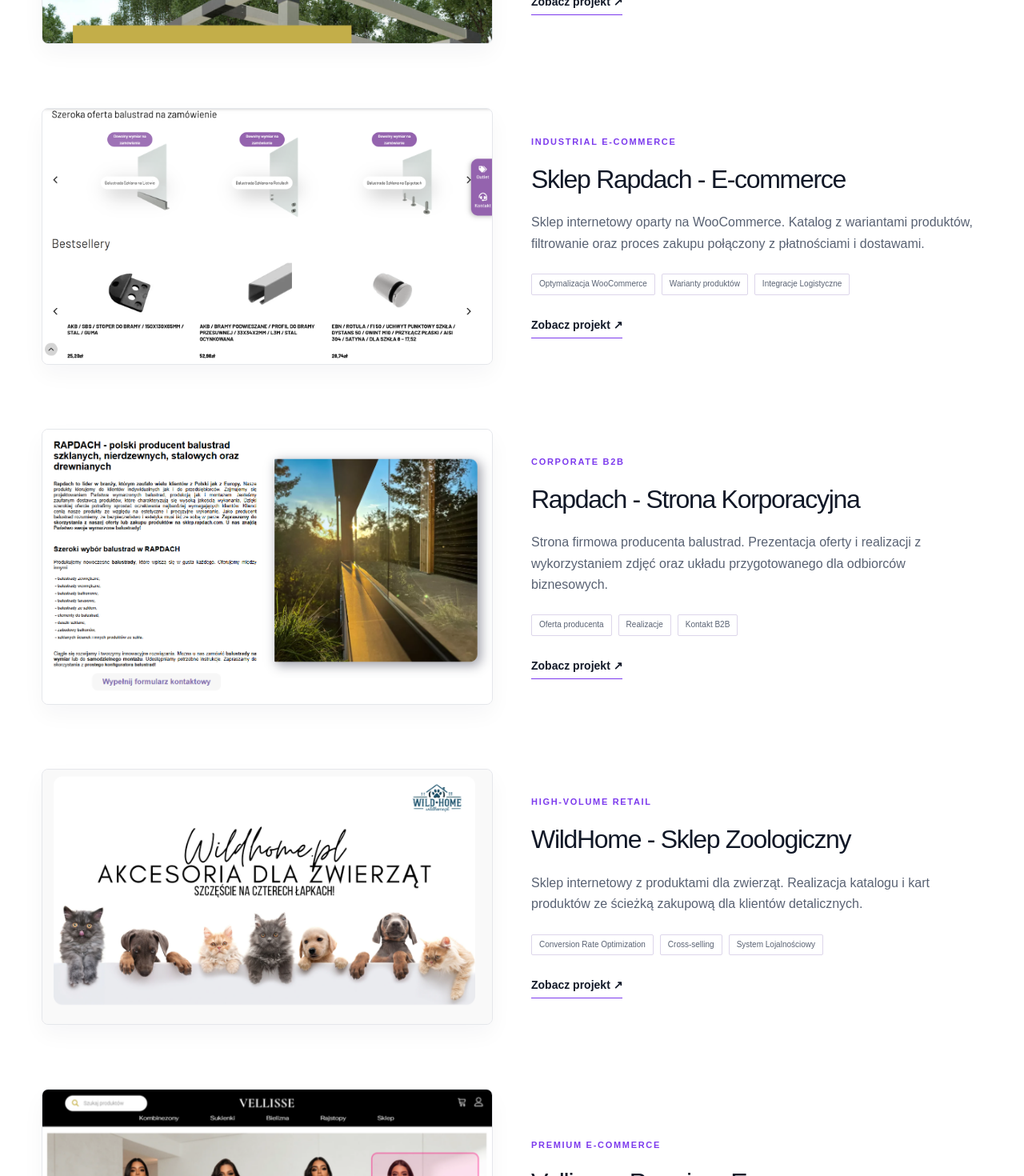
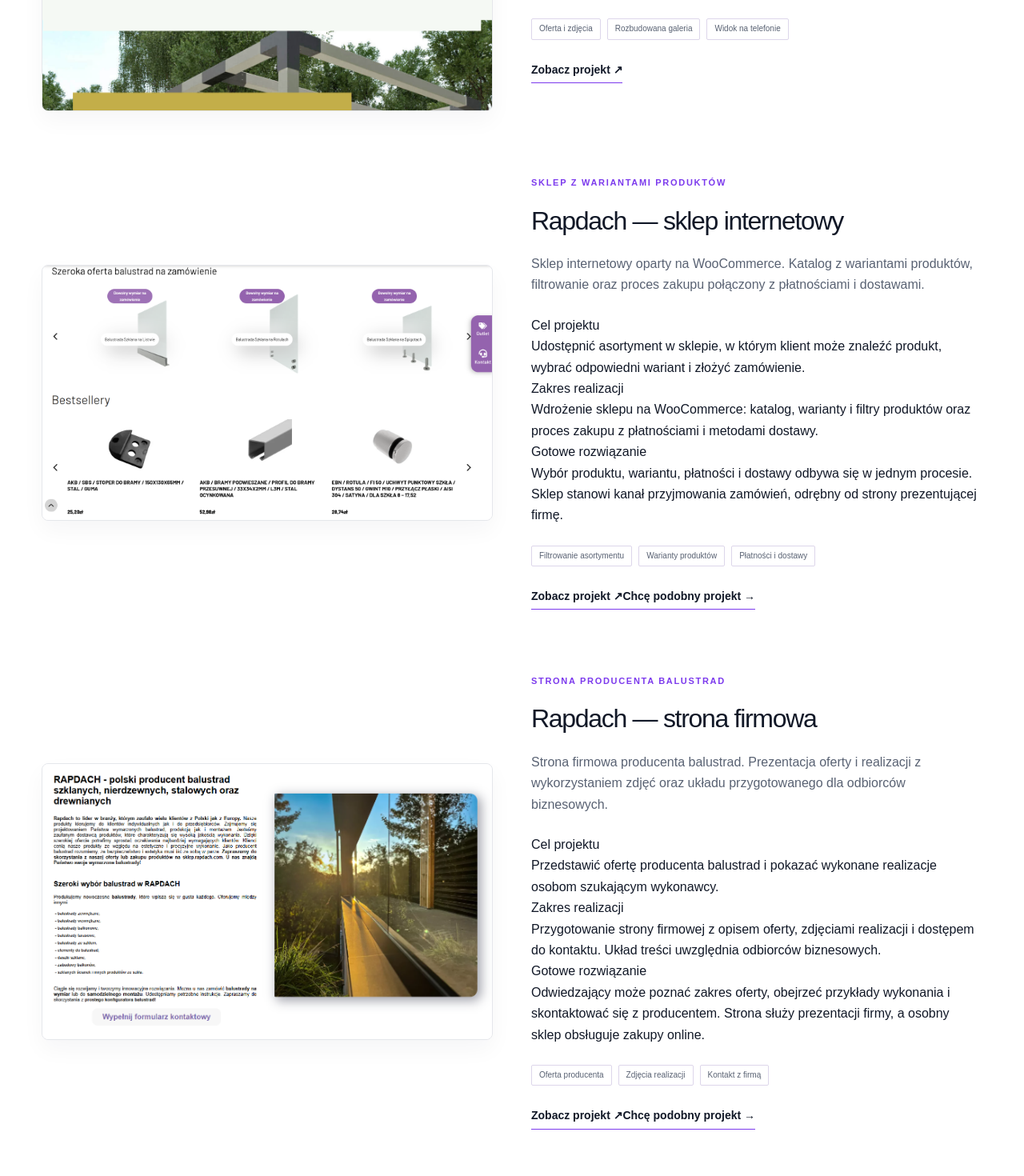
Before and after one commit to tadek24/webspanner-site, a Next.js app: page /portfolio in a window 1280 px wide. Shown: the part 1280-2750 px from the top of the page at 80% size. Built offline with nearby package versions, Linux system fonts and the light colour scheme.

Commit message:
Explain project scope and simplify service enquiries

```diff
--- a/pages/index.js
+++ b/pages/index.js
@@ -74,8 +74,8 @@
             </p>
           </div>
           <div className="ws-service-evidence">
-            <article><img src="/rapdach.png" alt="Rapdach — strona firmowa producenta" width={1280} height={720} loading="lazy" decoding="async" /><h3><Link href="/portfolio#rapdach-strona">Rapdach — strona firmowa</Link></h3><p>Prezentacja oferty i realizacji producenta. Przykład strony wspierającej kontakt z klientami biznesowymi.</p><Link className="ws-text-link" href="/portfolio#rapdach-strona">Zobacz realizację →</Link></article>
-            <article><img src="/ztrejman-sklep.png" alt="Z.Rejman — sklep internetowy z meblami" width={1280} height={720} loading="lazy" decoding="async" /><h3><Link href="/portfolio#z-rejman">Z.Rejman — sklep internetowy</Link></h3><p>Sklep z meblami tapicerowanymi: katalog produktów i ścieżka od wyboru modelu do zamówienia.</p><Link className="ws-text-link" href="/portfolio#z-rejman">Zobacz realizację →</Link></article>
+            <article><img src="/rapdach.webp" alt="Rapdach — strona firmowa producenta" width={1280} height={720} loading="lazy" decoding="async" /><h3><Link href="/portfolio#rapdach-strona">Rapdach — strona firmowa</Link></h3><p>Prezentacja oferty i realizacji producenta. Przykład strony wspierającej kontakt z klientami biznesowymi.</p><Link className="ws-text-link" href="/portfolio#rapdach-strona">Zobacz realizację →</Link></article>
+            <article><img src="/ztrejman-sklep.webp" alt="Z.Rejman — sklep internetowy z meblami" width={1280} height={720} loading="lazy" decoding="async" /><h3><Link href="/portfolio#z-rejman">Z.Rejman — sklep internetowy</Link></h3><p>Sklep z meblami tapicerowanymi: katalog produktów i ścieżka od wyboru modelu do zamówienia.</p><Link className="ws-text-link" href="/portfolio#z-rejman">Zobacz realizację →</Link></article>
           </div>
           <Link className="ws-text-link ws-more" href="/portfolio">
             Zobacz wszystkie realizacje →
--- a/pages/kontakt.js
+++ b/pages/kontakt.js
@@ -1,9 +1,19 @@
 import Layout from "../components/Layout";
 import Link from "next/link";
 import Portrait from "../components/Portrait";
-import { useState, useRef } from "react";
+import { useState, useRef, useEffect } from "react";
+import { useRouter } from "next/router";
+import { getContactContext } from "../lib/contact-intent";
 import { trackContactEvent } from "../lib/analytics";
 export default function Contact() {
+  const router = useRouter();
+  const context = getContactContext(router.query);
+  const [subject, setSubject] = useState("");
+  const subjectEdited = useRef(false);
+  const suggestedSubject = context?.subject || "";
+  useEffect(() => {
+    if (router.isReady && !subjectEdited.current) setSubject(suggestedSubject);
+  }, [router.isReady, suggestedSubject]);
   const [status, setStatus] = useState("idle");
   const [notice, setNotice] = useState("");
   const pending = useRef(false);
@@ -37,6 +47,8 @@
       if (!data.website) trackContactEvent("generate_lead", "contact_form");
       setNotice(payload.message || "Dziękuję! Wiadomość została wysłana.");
       form.reset();
+      subjectEdited.current = false;
+      setSubject(suggestedSubject);
     } catch {
       setStatus("error");
       setNotice(
@@ -88,8 +100,14 @@
               porozmawiać online.
             </p>
           </aside>
-          <div>
+          <div id="zapytanie" className="ws-inquiry">
             <h2>Opowiedz o projekcie.</h2>
+            {context && <div className="ws-inquiry-context" id="contact-brief">
+              <p><strong>{context.label}</strong>{context.reference && <> · Inspiracja: {context.reference}</>}</p>
+              <p>Wystarczy krótki opis. Pomocne będą odpowiedzi na te pytania:</p>
+              <ul>{context.questions.map((question) => <li key={question}>{question}</li>)}</ul>
+              <small>Nie musisz znać wszystkich odpowiedzi — zakres ustalimy razem. Temat możesz zmienić.</small>
+            </div>}
             <form
               className="ws-form"
               onSubmit={submit}
@@ -118,6 +136,8 @@
                 Temat
                 <input
                   name="subject"
+                  value={subject}
+                  onChange={(event) => { subjectEdited.current = true; setSubject(event.target.value); }}
                   maxLength={200}
                   placeholder="Np. strona firmowa lub konfigurator garaży"
                 />
@@ -128,7 +148,8 @@
                   name="message"
                   required
                   maxLength={10000}
-                  placeholder="Cel projektu, potrzebne funkcje, adres obecnej strony — jeśli ją masz."
+                  aria-describedby={context ? "contact-brief" : undefined}
+                  placeholder={context?.placeholder || "Cel projektu, potrzebne funkcje, adres obecnej strony — jeśli ją masz."}
                 />
               </label>
               <div className="ws-honeypot" aria-hidden="true">
--- a/pages/portfolio.js
+++ b/pages/portfolio.js
@@ -1,80 +1,100 @@
 import Layout from "../components/Layout";
+import Link from "next/link";
+import { contactHref } from "../lib/contact-intent";
 import { ProjectGrid, ContactBand } from "../components/Showcase";
 export default function Portfolio() {
   const projects = [
     {
-      title: "Z.Rejman - Sklep Meblowy",
+      title: "Z.Rejman — sklep meblowy",
       id: "z-rejman",
       desc: "Sklep internetowy z meblami tapicerowanymi. Prezentacja łóżek i foteli oraz ścieżka od karty produktu do zamówienia.",
-      img: "/ztrejman-sklep.png",
-      category: "E-commerce & UX",
-      zalety: ["Product Design", "Zoptymalizowany Checkout", "High-End UX"],
+      img: "/ztrejman-sklep.webp",
+      category: "Sklep internetowy z meblami",
+      zalety: ["Prezentacja mebli", "Karty produktów", "Zamówienie online"],
+      service: "sklepy-internetowe",
+      story: [
+        ["Cel projektu", "Pokazać ofertę mebli tapicerowanych i umożliwić klientowi przejście od oglądania łóżka lub fotela do złożenia zamówienia."],
+        ["Zakres realizacji", "Przygotowanie sklepu z prezentacją asortymentu, kartami produktów i ścieżką zakupową. Zdjęcia oraz informacje o meblach są częścią wyboru produktu."],
+        ["Gotowe rozwiązanie", "Klient może zapoznać się z ofertą i zamówić wybrany produkt w sklepie. Firma ma jedno miejsce do prezentacji mebli i przyjmowania zamówień online."],
+      ],
       url: "https://ztrejman-sklep.pl/",
       priority: true,
     },
     {
       title: "Sandey — strona internetowa",
       desc: "Realizacja strony z rozbudowaną prezentacją zdjęć i oferty. Przykład układu dopasowanego do oglądania na komputerze i telefonie.",
-      img: "/sandey.png",
-      category: "Health & Beauty",
-      zalety: ["Lifestyle UX", "Full-screen Design", "Mobile-First"],
+      img: "/sandey.webp",
+      category: "Strona prezentująca ofertę",
+      zalety: ["Oferta i zdjęcia", "Rozbudowana galeria", "Widok na telefonie"],
       url: "https://sandey.pl",
     },
     {
-      title: "Sklep Rapdach - E-commerce",
+      title: "Rapdach — sklep internetowy",
       id: "sklep-rapdach",
       desc: "Sklep internetowy oparty na WooCommerce. Katalog z wariantami produktów, filtrowanie oraz proces zakupu połączony z płatnościami i dostawami.",
-      img: "/sklep-rapdach.png",
-      category: "Industrial E-commerce",
+      img: "/sklep-rapdach.webp",
+      category: "Sklep z wariantami produktów",
       zalety: [
-        "Optymalizacja WooCommerce",
+        "Filtrowanie asortymentu",
         "Warianty produktów",
-        "Integracje Logistyczne",
+        "Płatności i dostawy",
+      ],
+      service: "sklepy-internetowe",
+      story: [
+        ["Cel projektu", "Udostępnić asortyment w sklepie, w którym klient może znaleźć produkt, wybrać odpowiedni wariant i złożyć zamówienie."],
+        ["Zakres realizacji", "Wdrożenie sklepu na WooCommerce: katalog, warianty i filtry produktów oraz proces zakupu z płatnościami i metodami dostawy."],
+        ["Gotowe rozwiązanie", "Wybór produktu, wariantu, płatności i dostawy odbywa się w jednym procesie. Sklep stanowi kanał przyjmowania zamówień, odrębny od strony prezentującej firmę."],
       ],
       url: "https://sklep.rapdach.com",
     },
     {
-      title: "Rapdach - Strona Korporacyjna",
+      title: "Rapdach — strona firmowa",
       id: "rapdach-strona",
       desc: "Strona firmowa producenta balustrad. Prezentacja oferty i realizacji z wykorzystaniem zdjęć oraz układu przygotowanego dla odbiorców biznesowych.",
-      img: "/rapdach.png",
-      category: "Corporate B2B",
-      zalety: ["Oferta producenta", "Realizacje", "Kontakt B2B"],
+      img: "/rapdach.webp",
+      category: "Strona producenta balustrad",
+      zalety: ["Oferta producenta", "Zdjęcia realizacji", "Kontakt z firmą"],
+      service: "strony-internetowe",
+      story: [
+        ["Cel projektu", "Przedstawić ofertę producenta balustrad i pokazać wykonane realizacje osobom szukającym wykonawcy."],
+        ["Zakres realizacji", "Przygotowanie strony firmowej z opisem oferty, zdjęciami realizacji i dostępem do kontaktu. Układ treści uwzględnia odbiorców biznesowych."],
+        ["Gotowe rozwiązanie", "Odwiedzający może poznać zakres oferty, obejrzeć przykłady wykonania i skontaktować się z producentem. Strona służy prezentacji firmy, a osobny sklep obsługuje zakupy online."],
+      ],
       url: "https://rapdach.com",
     },
     {
       title: "WildHome - Sklep Zoologiczny",
       desc: "Sklep internetowy z produktami dla zwierząt. Realizacja katalogu i kart produktów ze ścieżką zakupową dla klientów detalicznych.",
-      img: "/wildhome.png",
-      category: "High-Volume Retail",
+      img: "/wildhome.webp",
+      category: "Sklep z produktami dla zwierząt",
       zalety: [
-        "Conversion Rate Optimization",
-        "Cross-selling",
-        "System Lojalnościowy",
+        "Katalog produktów",
+        "Informacje o produktach",
+        "Zakupy online",
       ],
       url: "https://wildhome.pl",
     },
     {
-      title: "Vellisse - Premium E-commerce",
+      title: "Vellisse — sklep z bielizną",
       desc: "Sklep internetowy z bielizną. Prezentacja kolekcji, galerie produktów i układ dopasowany do urządzeń mobilnych.",
-      img: "/vellisse.png",
-      category: "Premium E-commerce",
+      img: "/vellisse.webp",
+      category: "Sklep internetowy z bielizną",
       zalety: [
-        "Estetyka Premium",
-        "Optymalizacja Konwersji",
-        "Pełna Responsywność",
+        "Prezentacja kolekcji",
+        "Galerie produktów",
+        "Zakupy na telefonie",
       ],
       url: "https://vellisse.pl",
     },
     {
       title: "Skillup - Szkolenia Online",
       desc: "Platforma sprzedaży szkoleń online. Połączenie oferty kursów, procesu zakupu i panelu uczestnika.",
-      img: "/skillup-szkolenia.png",
-      category: "E-learning & E-commerce",
+      img: "/skillup-szkolenia.webp",
+      category: "Sprzedaż szkoleń online",
       zalety: [
-        "Platforma E-learningowa",
-        "Automatyzacja Sprzedaży",
-        "Panel Kursanta",
+        "Oferta kursów",
+        "Zakup szkolenia",
+        "Panel uczestnika",
       ],
       url: "https://skillup-szkolenia.pl/",
     },
@@ -82,9 +102,9 @@
       title: "Martyna Sprada - Kursy Online",
       id: "martyna-sprada",
       desc: "Strona sprzedażowa z kursami online. Prezentacja autorki i oferty połączona z zakupem oraz dostępem do materiałów kursowych.",
-      img: "/martynasprada.png",
-      category: "Personal Branding & E-learning",
-      zalety: ["Personal Branding", "Optymalizacja Konwersji", "System Kursów"],
+      img: "/martynasprada.webp",
+      category: "Strona autorki i kursy online",
+      zalety: ["Prezentacja autorki", "Sprzedaż kursów", "Dostęp do materiałów"],
       url: "https://martynasprada.pl/",
     },
   ];
@@ -118,12 +138,13 @@
                 <span className="ws-eyebrow">{project.category}</span>
                 <h2>{project.title}</h2>
                 <p>{project.desc}</p>
+                {project.story && <dl className="ws-project-story">{project.story.map(([title, text]) => <div key={title}><dt>{title}</dt><dd>{text}</dd></div>)}</dl>}
                 <ul className="ws-tags">
                   {project.zalety.map((tag) => (
                     <li key={tag}>{tag}</li>
                   ))}
                 </ul>
-                <a
+                <div className="ws-project-actions"><a
                   className="ws-text-link"
                   href={project.url}
                   target="_blank"
@@ -131,6 +152,7 @@
                 >
                   Zobacz projekt ↗<span className="ws-sr"> — nowa karta</span>
                 </a>
+                {project.story && <Link className="ws-text-link" href={contactHref(project.service, project.id)}>Chcę podobny projekt →</Link>}</div>
               </div>
             </article>
           ))}
```
